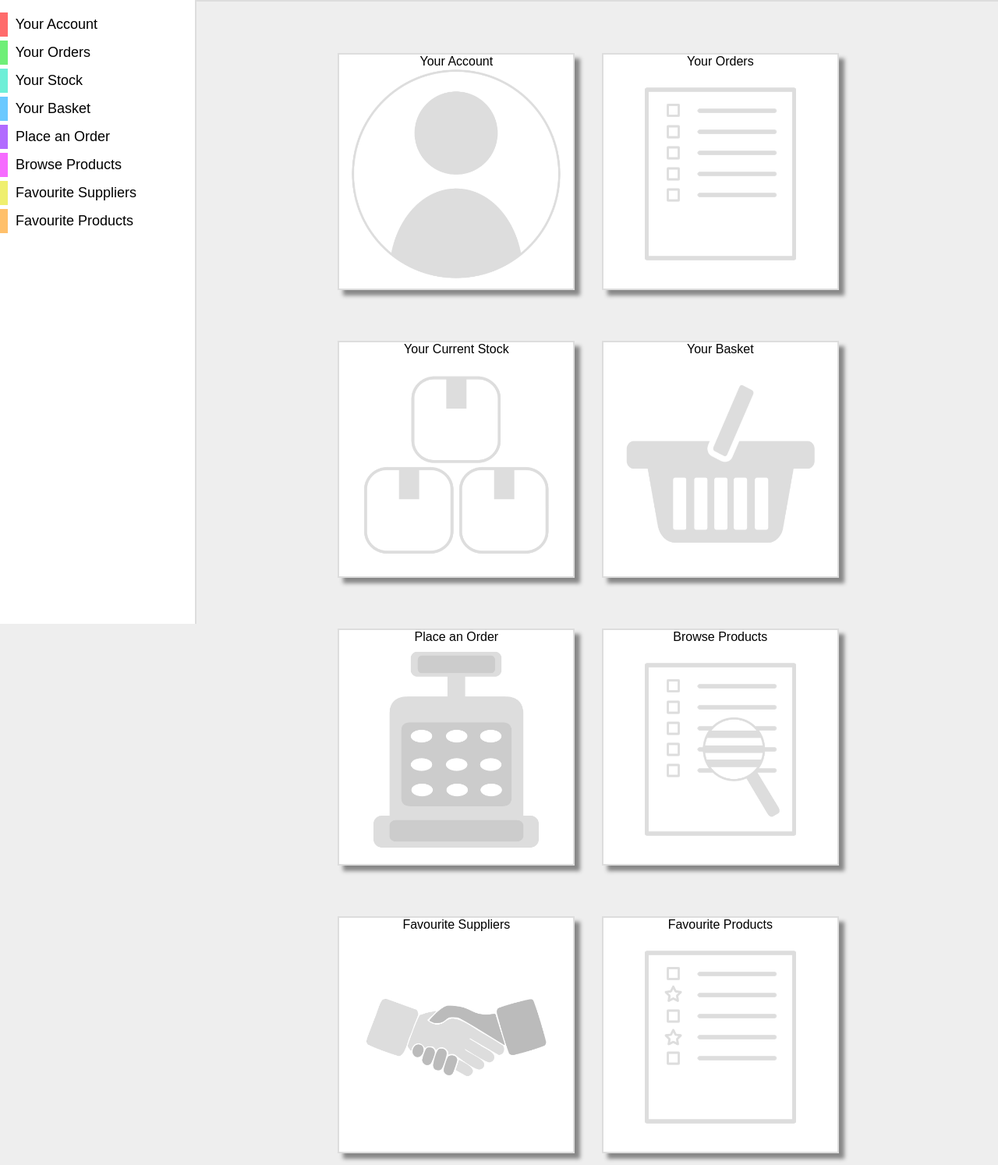
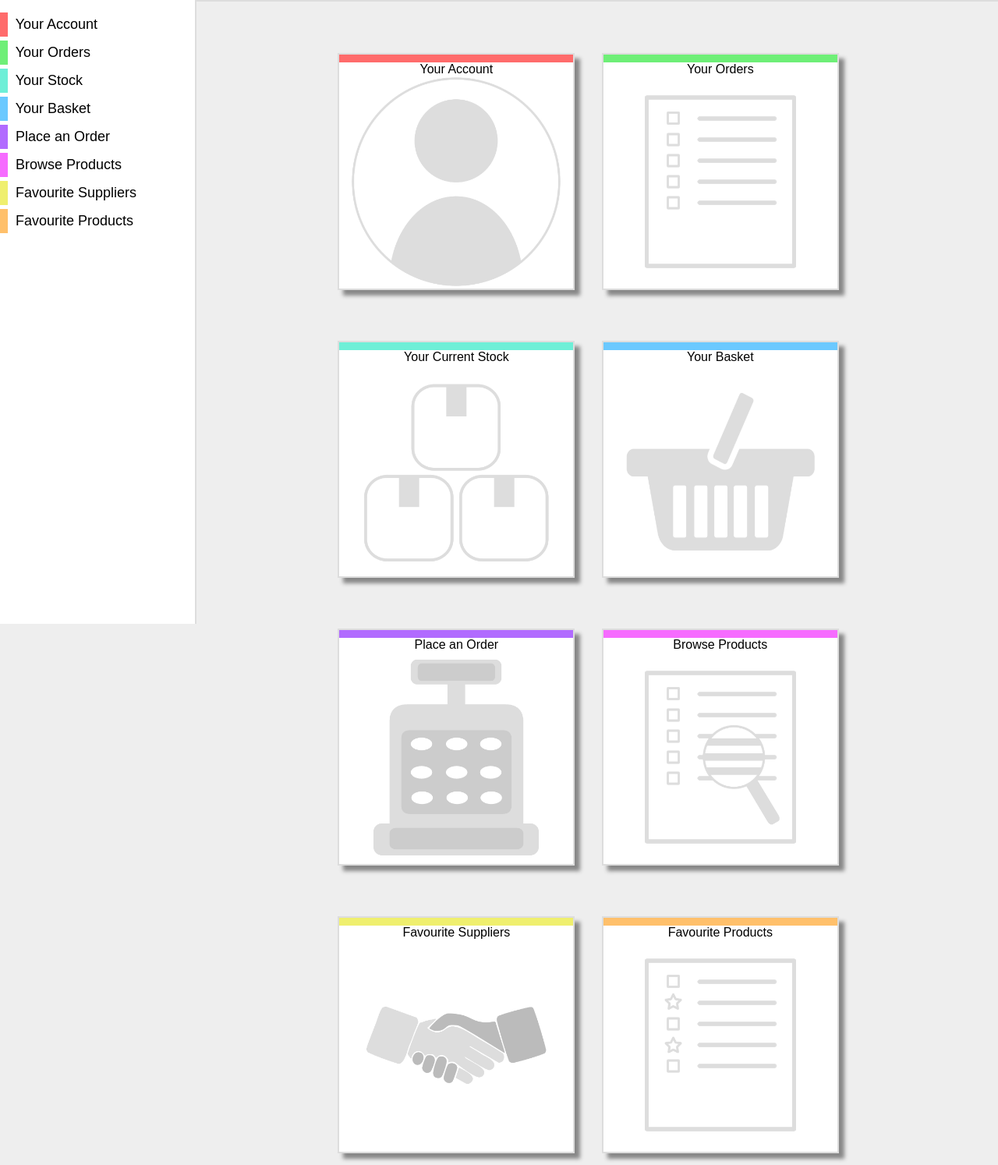
Before and after one commit to SirSquiggles94/CC-Project, a PHP site: page /restaurant_portal/home.php in a window 1280 px wide. Shown: the part 60-1554 px from the top of the page at 78% size. Run offline with PHP 8.4, Linux system fonts and the light colour scheme.

Commit message:
General Update
Edited images so that they are clearer when colour appears.

Edited the tiles so that they have a coloured top border.

Added hyperlinks to tiles.

Added PHP switch so that correct dashboard loads based upon URL.
Still needs includes to other dashboard pages.

```diff
--- /dev/null
+++ b/restaurant_portal/home_default.php
@@ -0,0 +1,66 @@
+			<ul class = "category_box">
+				<li>
+					<a href = "home.php?p=1">
+						<div id = "account">
+							Your Account
+							<img src = "Images/account_icon.png" class = "tile_icon">
+						</div>
+					</a>
+				</li>
+				<li>
+					<a href = "home.php?p=2">
+						<div id = "orders">
+							Your Orders
+							<img src = "Images/orders_icon.png" class = "tile_icon">
+						</div>
+					</a>
+				</li>
+				<li>
+					<a href = "home.php?p=3">
+						<div id = "stock">
+							Your Current Stock
+							<img src = "Images/stock_icon.png" class = "tile_icon">
+						</div>
+					</a>
+				</li>
+				<li>
+					<a href = "home.php?p=4">
+						<div id = "basket">
+							Your Basket
+							<img src = "Images/basket_icon.png" class = "tile_icon">
+						</div>
+					</a>
+				</li>
+				<li>
+					<a href = "home.php?p=5">
+						<div id = "plOrder">
+							Place an Order
+							<img src = "Images/plcOrder_icon.png" class = "tile_icon">
+						</div>
+					</a>
+				</li>
+				<li>
+					<a href = "home.php?p=6">
+						<div id = "browse">
+							Browse Products
+							<img src = "Images/browse_icon.png" class = "tile_icon">
+						</div>
+					</a>
+				</li>
+				<li>
+					<a href = "home.php?p=7">
+						<div id = "favSupplier">
+							Favourite Suppliers
+							<img src = "Images/favSupplier_icon.png" class = "tile_icon">
+						</div>
+					</a>
+				</li>
+				<li>
+					<a href = "home.php?p=8">
+						<div id = "favProduct">
+							Favourite Products
+							<img src = "Images/favProduct_icon.png" class = "tile_icon">
+						</div>
+					</a>
+				</li>
+			</ul>
--- a/restaurant_portal/home_style.css
+++ b/restaurant_portal/home_style.css
@@ -69,11 +69,15 @@ a
 	background-color: #DDDDDD;
 }
 
+/*
+	For Tiles
+*/
 #account
 {
 	width: 100%;
 	height: 0px;
 	background-color: #FF6B6B;
+	border-top: 10px solid #FF6B6B;
 	transition-property: height;
     transition-duration: 0.3s;
     transition-timing-function: linear;
@@ -84,6 +88,7 @@ a
 	width: 100%;
 	height: 0px;
 	background-color: #6EEF77;
+	border-top: 10px solid #6EEF77;
 	transition-property: height;
     transition-duration: 0.3s;
     transition-timing-function: linear;
@@ -94,6 +99,7 @@ a
 	width: 100%;
 	height: 0px;
 	background-color: #6EEFD7;
+	border-top: 10px solid #6EEFD7;
 	transition-property: height;
     transition-duration: 0.3s;
     transition-timing-function: linear;
@@ -104,6 +110,7 @@ a
 	width: 100%;
 	height: 0px;
 	background-color: #6BC9FF;
+	border-top: 10px solid #6BC9FF;
 	transition-property: height;
     transition-duration: 0.3s;
     transition-timing-function: linear;
@@ -114,6 +121,7 @@ a
 	width: 100%;
 	height: 0px;
 	background-color: #B16BFF;
+	border-top: 10px solid #B16BFF;
 	transition-property: height;
     transition-duration: 0.3s;
     transition-timing-function: linear;
@@ -124,6 +132,7 @@ a
 	width: 100%;
 	height: 0px;
 	background-color: #F66BFF;
+	border-top: 10px solid #F66BFF;
 	transition-property: height;
     transition-duration: 0.3s;
     transition-timing-function: linear;
@@ -134,6 +143,7 @@ a
 	width: 100%;
 	height: 0px;
 	background-color: #EFEF6E;
+	border-top: 10px solid #EFEF6E;
 	transition-property: height;
     transition-duration: 0.3s;
     transition-timing-function: linear;
@@ -144,6 +154,7 @@ a
 	width: 100%;
 	height: 0px;
 	background-color: #FFC06B;
+	border-top: 10px solid #FFC06B;
 	transition-property: height;
     transition-duration: 0.3s;
     transition-timing-function: linear;
@@ -322,44 +333,48 @@ For Nav Bar
 	margin-right: 10px;
 }
 
+/*
+	For Tiles
+*/
+
 .category_box li:hover #account
 {
-	height: 100%;
+	height: calc(100% - 10px);
 }
 
 .category_box li:hover #orders
 {
-	height: 100%;
+	height: calc(100% - 10px);
 }
 
 .category_box li:hover #stock
 {
-	height: 100%;
+	height: calc(100% - 10px);
 }
 
 .category_box li:hover #basket
 {
-	height: 100%;
+	height: calc(100% - 10px);
 }
 
 .category_box li:hover #plOrder
 {
-	height: 100%;
+	height: calc(100% - 10px);
 }
 
 .category_box li:hover #browse
 {
-	height: 100%;
+	height: calc(100% - 10px);
 }
 
 .category_box li:hover #favSupplier
 {
-	height: 100%;
+	height: calc(100% - 10px);
 }
 
 .category_box li:hover #favProduct
 {
-	height: 100%;
+	height: calc(100% - 10px);
 }
 
 .tile_icon
@@ -383,7 +398,7 @@ For Nav Bar
 
 /*
 
-For Nav
+For Nav Bar
 
 */
 
--- a/restaurant_portal/index.php
+++ b/restaurant_portal/index.php
@@ -1,6 +1,5 @@
 <?php
 
-
-	//include 'lib.php';
+	header('location: home.php');
 
 ?>
```
Also changed, not shown: restaurant_portal/home.php (+44 -51 lines), restaurant_portal/Images/account_icon.png, restaurant_portal/Images/browse_icon.png, restaurant_portal/Images/favProduct_icon.png, restaurant_portal/Images/orders_icon.png, restaurant_portal/Images/stock_icon.png.
